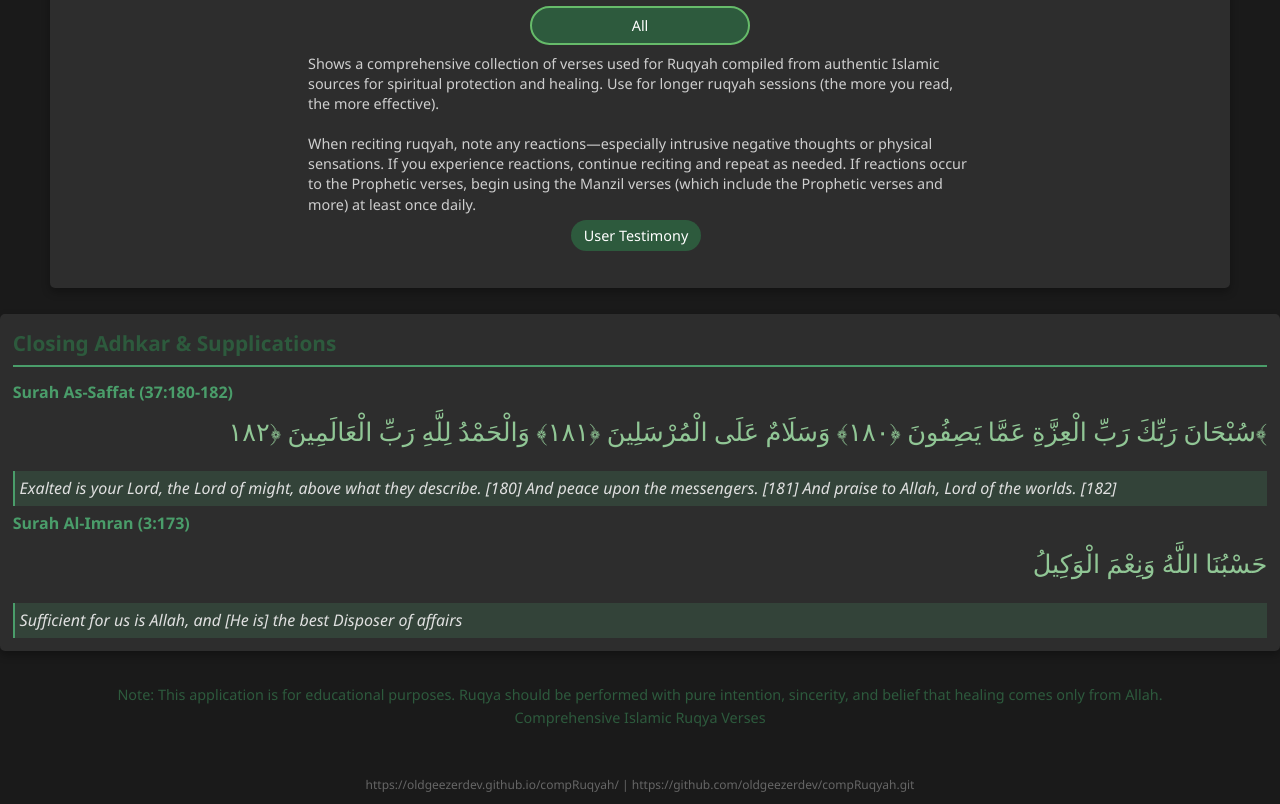
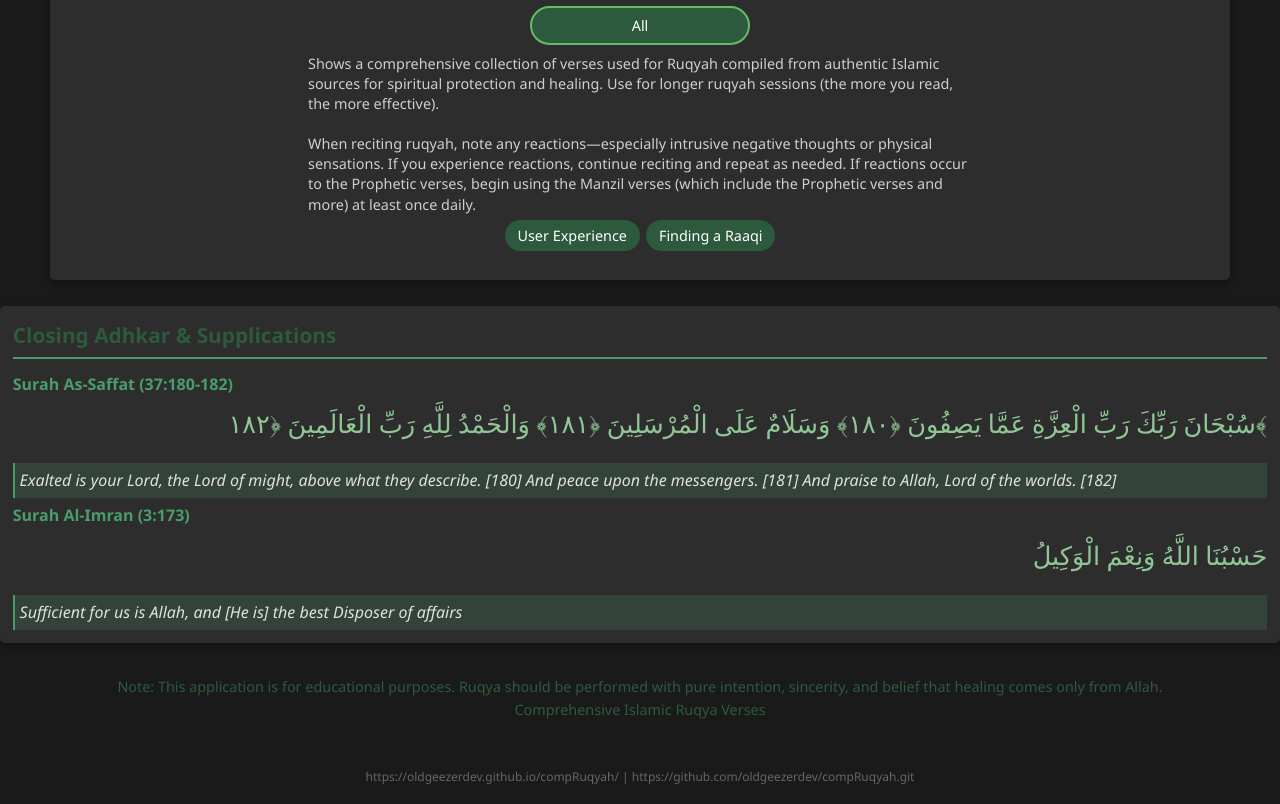
Before and after one commit to oldgeezerdev/compRuqyah, a plain HTML site: page index.html in a window 1280 px wide. Shown: the part 2446-3250 px from the top of the page. Drawn offline with Linux system fonts and the light colour scheme; a web font is replaced by a local one.

Commit message:
Added Finding a Raaqi

```diff
--- a/index.html
+++ b/index.html
@@ -724,9 +724,17 @@
                 <div class="filter-item">
                     <button class="btn btn-filter active" onclick="filterVerses('all')" style="border: 2px solid #66bb6a;">All</button>
                     <div class="filter-description">Shows a comprehensive collection of verses used for Ruqyah compiled from authentic Islamic sources for spiritual protection and healing. Use for longer ruqyah sessions (the more you read, the more effective).<br><br>When reciting ruqyah, note any reactions—especially intrusive negative thoughts or physical sensations. If you experience reactions, continue reciting and repeat as needed. If reactions occur to the Prophetic verses, begin using the Manzil verses (which include the Prophetic verses and more) at least once daily.</div>
-                    <button id="user-testimony-btn" class="btn btn-small btn-rounded" aria-expanded="false" aria-controls="user-testimony-box" onclick="toggleTestimony()" style="margin-top:0.3rem">User Testimony</button>
+                    <div class="experience-actions" style="display:flex; gap:0.4rem; align-items:center; flex-wrap:wrap; margin-top:0.3rem">
+                        <button id="user-testimony-btn" class="btn btn-small btn-rounded" aria-expanded="false" aria-controls="user-testimony-box" onclick="toggleTestimony()" style="margin:0">User Experience</button>
+                        <button id="raaqi-advisory-btn" class="btn btn-small btn-rounded" aria-expanded="false" aria-controls="raaqi-advisory-box" onclick="toggleRaaqiAdvisory()" style="margin:0">Finding a Raaqi</button>
+                    </div>
                     <div id="user-testimony-box" class="testimony-box" role="region" aria-label="User Experience">
                         <p>I personally began with the Manzil verses, and by the grace of Allah (SWT), after a few days of consistent recitation, I experienced a clear reaction — a tingling sensation that started in my legs and rose to my head, as though something was leaving my body. When the sensation subsided, I felt lighter, happier, and, Alhamdulillah, the symptoms of the affliction disappeared. Since then, I have continued with the ruqyah regularly to maintain protection from any future spiritual harm.</p>
+                    </div>
+                    <div id="raaqi-advisory-box" class="testimony-box" role="region" aria-label="Raaqi Advisory">
+                        <p>You may wish to consult a reputable raaqi — someone qualified to perform ruqyah on you. Genuine, knowledgeable raaqis can be difficult to find but are worth the effort. Unfortunately, many who claim to be raaqis are either ineffective or, at times, involved in questionable practices such as using taweez, written charms, or rituals that have no basis in the Sunnah. They may appear to help your current affliction but can leave you with further problems, keeping you dependent on them.</p>
+
+                        <p>If a raaqi asks for your date of birth or your mother’s name, or instructs you to wear or hang any inscription, perform rituals, or use objects for “protection,” do not follow such instructions. Conclude the session politely, avoid further association, and continue with authentic ruqyah based on the Qur’an and Sunnah.</p>
                     </div>
                 </div>
                 </div>
@@ -1223,9 +1231,21 @@
             const btn = document.getElementById('user-testimony-btn');
             if (!box || !btn) return;
             const isHidden = box.style.display === '' || box.style.display === 'none';
-            box.style.display = isHidden ? 'block' : 'none';
+            const newDisplay = isHidden ? 'block' : 'none';
+            box.style.display = newDisplay;
             btn.setAttribute('aria-expanded', isHidden ? 'true' : 'false');
-            btn.textContent = isHidden ? 'Hide Testimony' : 'User Testimony';
+            btn.textContent = isHidden ? 'Hide Experience' : 'User Experience';
+        }
+
+        function toggleRaaqiAdvisory() {
+            const box = document.getElementById('raaqi-advisory-box');
+            const btn = document.getElementById('raaqi-advisory-btn');
+            if (!box || !btn) return;
+            const isHidden = box.style.display === '' || box.style.display === 'none';
+            const newDisplay = isHidden ? 'block' : 'none';
+            box.style.display = newDisplay;
+            btn.setAttribute('aria-expanded', isHidden ? 'true' : 'false');
+            btn.textContent = isHidden ? 'Hide Advisory' : 'Finding a Raaqi';
         }
 
         // Set default theme to dark mode on page load
```
